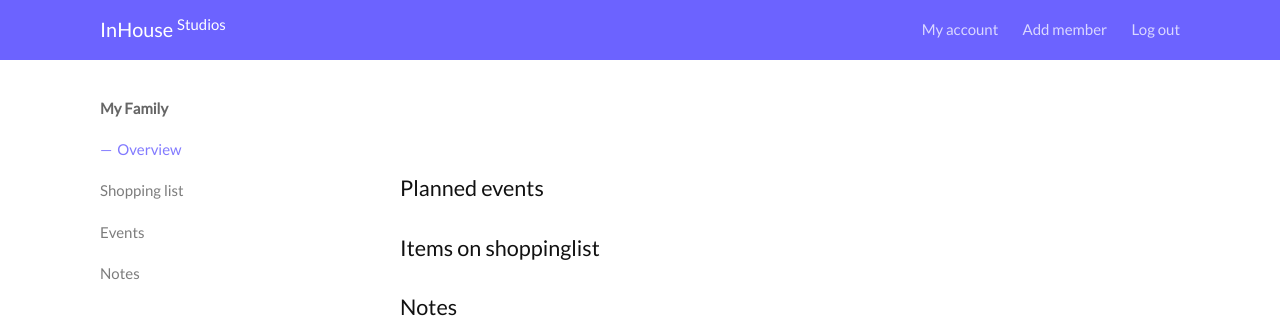
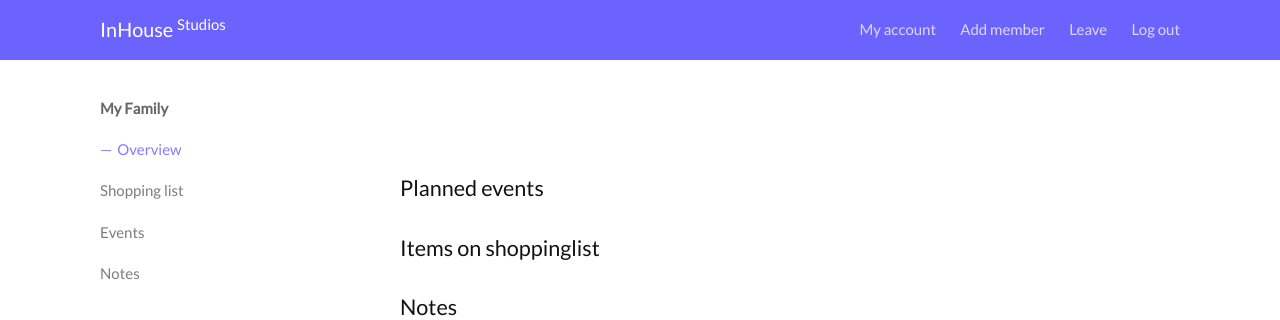
Before and after one commit to DriesA-immalle/FamilyCentral, a Python web app: template templates/family.html in a window 1280 px wide. Shown: the top 320 px of the page. Run offline with Jinja, Linux system fonts and the light colour scheme; the template is opened without the code that fills it, so the values that code supplies are empty; some libraries are stand-ins or nearby versions.

Commit message:
Added leave family button

```diff
--- a/templates/family.html
+++ b/templates/family.html
@@ -22,6 +22,7 @@
                         <ul>
                             <li><a href="/myaccount/0">My account</a></li>
                             <li><a href="/myfamily/0/addmember">Add member</a></li>
+                            <li><a href="/leavefamily/0">Leave</a></li>
                             <li><a href="/logout">Log out</a></li>
                         </ul>
                     </nav>
```
